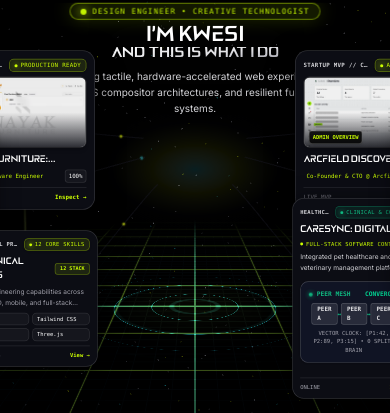
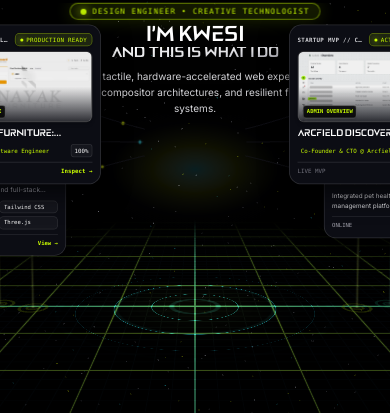
Before and after one commit to KwesiKorant/portfolio-site, a Next.js app: page / in a window 390 px wide. Shown: the part 1095-1508 px from the top of the page. Built offline with nearby package versions, Linux system fonts and the light colour scheme.

Commit message:
fix(spatial): elevate lower satellite cards above ground plane on mobile view

```diff
--- a/src/components/canvas/SpatialCanvas.tsx
+++ b/src/components/canvas/SpatialCanvas.tsx
@@ -70,17 +70,17 @@ export function getNodeCoordinates(
   if (!isMobile) return { x: node.x, y: node.y, z: node.z };
   switch (node.id) {
     case "edge-gateway": // Nayak ERP (Upper Left Flank)
-      return { x: -540, y: 70, z: node.z };
-    case "infra-compute": // Technical Skills (Lower Left Flank)
-      return { x: -540, y: -480, z: node.z };
+      return { x: -520, y: 150, z: 20 };
+    case "infra-compute": // Technical Skills (Elevated cleanly 400+ units above ground plane)
+      return { x: -640, y: -110, z: -20 };
     case "event-stream": // Spatial Dimension (Outer Left Orbit)
-      return { x: -860, y: -180, z: node.z };
+      return { x: -920, y: 40, z: 20 };
     case "hyperscale": // Arcfield Discover (Upper Right Flank)
-      return { x: 540, y: 70, z: node.z };
-    case "omnisync": // CareSync (Lower Right Flank)
-      return { x: 540, y: -480, z: node.z };
+      return { x: 520, y: 150, z: 20 };
+    case "omnisync": // CareSync (Elevated cleanly 400+ units above ground plane)
+      return { x: 640, y: -110, z: -20 };
     case "kerneltrace": // Arcfield Eats (Outer Right Orbit)
-      return { x: 860, y: -180, z: node.z };
+      return { x: 920, y: 40, z: 20 };
     default:
       return { x: node.x, y: node.y, z: node.z };
   }
@@ -501,9 +501,9 @@ export const SpatialCanvas = forwardRef<SpatialCanvasHandle, SpatialCanvasProps>
           const nodeY = coords.y;
           const nodeZ = coords.z;
 
-          // Exact physical bottom edge of each card
+          // Exact physical bottom edge of each card for vertical conduit beam
           const cardHalfHeight = isMobileView
-            ? (node.id === "edge-gateway" || node.id === "event-stream" ? 85 : 75)
+            ? 115
             : (node.id === "edge-gateway" || node.id === "event-stream" ? 175 : 165);
           const cardBottomY = nodeY - cardHalfHeight;
           const floorY = Y_FLOOR + 1;
@@ -1781,17 +1781,18 @@ export const SpatialCanvas = forwardRef<SpatialCanvasHandle, SpatialCanvasProps>
                 el.style.opacity = isThisNodeActive ? "1" : "0";
                 el.style.pointerEvents =
                   isThisNodeActive ? "auto" : "none";
-                el.style.zIndex = isThisNodeActive ? "50" : "20";
+                el.style.zIndex = isThisNodeActive ? "100" : "10";
               } else {
+                const depthZIndex = Math.round(25 + coords.z);
                 if (isThisNodeHovered) {
                   el.style.opacity = "1";
-                  el.style.zIndex = "45"; // Float in front of obstructed siblings
+                  el.style.zIndex = "60"; // Float in front of obstructed siblings
                 } else if (isAnyNodeHovered) {
                   el.style.opacity = "0.35"; // Subtly dim siblings for clarity
-                  el.style.zIndex = "20";
+                  el.style.zIndex = depthZIndex.toString();
                 } else {
                   el.style.opacity = "1";
-                  el.style.zIndex = "20";
+                  el.style.zIndex = depthZIndex.toString();
                 }
                 el.style.pointerEvents = "auto";
               }
--- a/src/components/nodes/SpatialNodeCard.tsx
+++ b/src/components/nodes/SpatialNodeCard.tsx
@@ -953,24 +953,31 @@ export const SpatialNodeCard = forwardRef<
             ) : (
               /* Standard Layout for cards WITHOUT image preview */
               <div>
-                <div className="font-display text-[13px] sm:text-[19px] font-bold text-white mb-1 sm:mb-1.5 tracking-tight group-hover:text-accent-lime transition-colors duration-150 line-clamp-1">
+                <div className="font-display text-[12px] sm:text-[19px] font-bold text-white mb-1 sm:mb-1.5 tracking-tight group-hover:text-accent-lime transition-colors duration-150 line-clamp-1">
                   {node.title}
                 </div>
 
                 {node.role && (
-                  <div className="font-mono text-[7.5px] sm:text-[9.5px] text-accent-lime font-medium mb-1 sm:mb-2 uppercase tracking-wider flex items-center gap-1 sm:gap-1.5">
-                    <span className="w-1 h-1 rounded-full bg-accent-lime" />
-                    <span className="truncate">{node.role}</span>
+                  <div className="font-mono text-[7.5px] sm:text-[9.5px] text-accent-lime font-medium mb-1 sm:mb-2 uppercase tracking-wider flex items-center justify-between gap-1 sm:gap-1.5">
+                    <span className="truncate flex items-center gap-1">
+                      <span className="w-1 h-1 rounded-full bg-accent-lime" />
+                      {node.role}
+                    </span>
+                    {node.metrics && node.metrics[0] && (
+                      <span className="text-zinc-400 font-mono text-[7px] sm:text-[8.5px] px-1 sm:px-1.5 py-0.5 rounded bg-white/[0.04] border border-white/10 shrink-0">
+                        <strong className="text-white font-medium">{node.metrics[0].val}</strong>
+                      </span>
+                    )}
                   </div>
                 )}
 
                 {node.desc && (
-                  <div className="font-sans text-[9px] sm:text-[12.5px] leading-relaxed text-zinc-300 mb-1.5 sm:mb-3 line-clamp-2">
+                  <div className="font-sans text-[8.5px] sm:text-[12.5px] leading-relaxed text-zinc-300 mb-1.5 sm:mb-3 line-clamp-2">
                     {node.desc}
                   </div>
                 )}
 
-                <div className="scale-90 sm:scale-100 origin-left">
+                <div className="hidden sm:block scale-90 sm:scale-100 origin-left">
                   <SubsystemWidget type={node.subsystemType} />
                 </div>
 
```
